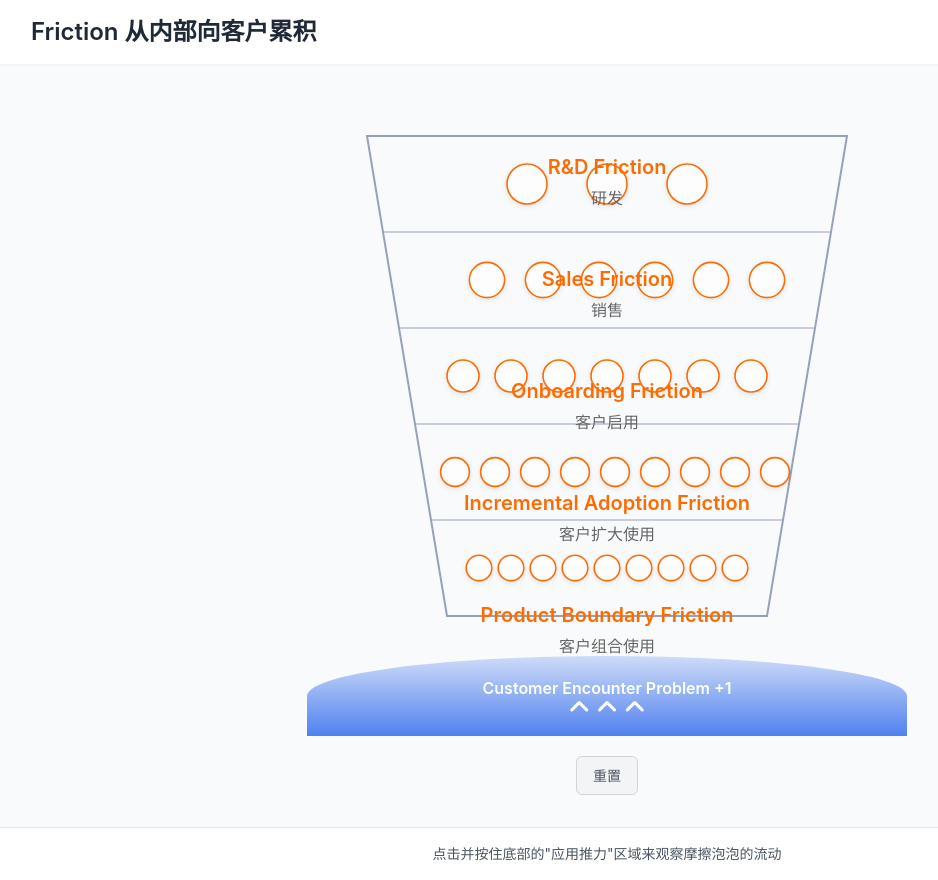
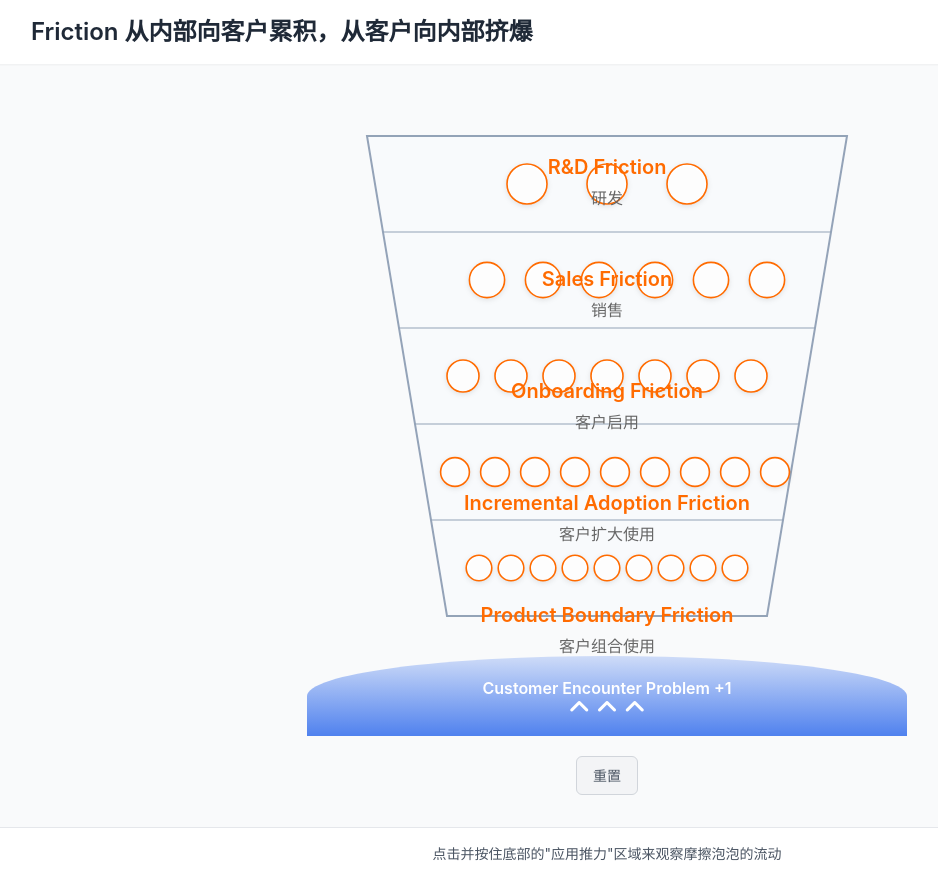
Before and after one commit to victor-develop/saas-company-friction-flow-animated, a website: page index.html in a window 1280 px wide. Shown: the whole page, without its empty margins (33-971 px from the left). Drawn offline with nearby package versions, Linux system fonts and the light colour scheme.

Commit message:
doc: Refine wording

```diff
--- a/index.html
+++ b/index.html
@@ -168,7 +168,7 @@
 <body class="min-h-screen flex flex-col bg-gray-50">
     <header class="bg-white shadow-sm py-4 px-6">
         <div class="max-w-6xl mx-auto">
-            <h1 class="text-xl md:text-2xl font-semibold text-gray-800">Friction 从内部向客户累积</h1>
+            <h1 class="text-xl md:text-2xl font-semibold text-gray-800">Friction 从内部向客户累积，从客户向内部挤爆</h1>
         </div>
     </header>
 
```
